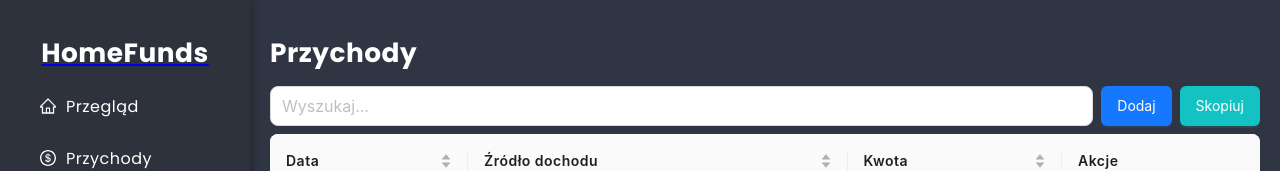
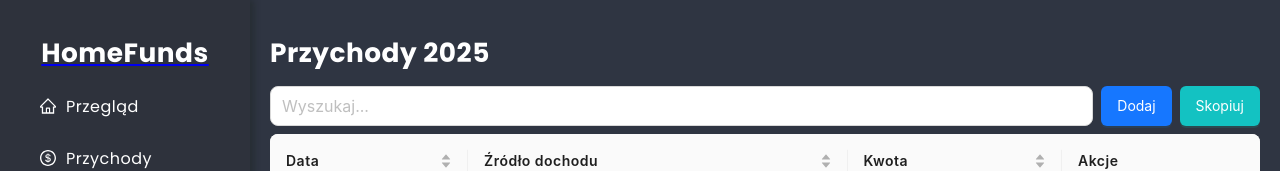
Before and after one commit to Kris87M/home-funds, a React (Create React App) app: page /income in a window 1280 px wide. Shown: the top 171 px of the page. Built offline with nearby package versions, Linux system fonts and the light colour scheme; data requests are answered from the project's data file; what chartjs-plugin-datalabels would draw is missing.

Commit message:
Add info about selectedMonth to headings

```diff
--- a/src/pages/BalanceSheet/BalanceSheet.js
+++ b/src/pages/BalanceSheet/BalanceSheet.js
@@ -1,5 +1,6 @@
 import { Pie } from 'react-chartjs-2';
 import { Chart as ChartJS, ArcElement, Tooltip, Legend } from 'chart.js';
+import { useSelector } from 'react-redux';
 import { useFilteredData } from 'hooks/useFiltredData';
 import { generateColors } from 'utils/generateColorsUtils';
 import ChartDataLabels from 'chartjs-plugin-datalabels';
@@ -7,7 +8,8 @@ import ChartDataLabels from 'chartjs-plugin-datalabels';
 ChartJS.register(ArcElement, ChartDataLabels, Tooltip, Legend);
 
 const BalanceSheet = () => {
- const { transactions, income, recurringBills } = useFilteredData();
+  const { transactions, income, recurringBills } = useFilteredData();
+  const selectedMonth = useSelector(state => state.month.selectedMonth)
 
   const totalIncome = income.reduce((sum, item) => sum + item.amount, 0);
   const totalTransactions = transactions.reduce((sum, item) => sum + item.amount, 0);
@@ -106,7 +108,7 @@ const BalanceSheet = () => {
 
   return (
     <div>
-      <h1 style={{ marginBottom: '2rem' }}>Bilans</h1>
+      <h1 style={{ marginBottom: '2rem' }}>Bilans {selectedMonth ? `(${selectedMonth})` : 2025}</h1>
       <div
         style={{
           display: 'flex',
--- a/src/pages/Income/Income.js
+++ b/src/pages/Income/Income.js
@@ -80,7 +80,7 @@ const Income = () => {
 
   return (
     <div>
-      <h1>Przychody</h1>
+      <h1>Przychody {selectedMonth ? `(${selectedMonth})` : 2025}</h1>
       <div style={{ display: 'flex', gap: 8, marginBottom: 8 }}>
         <SearchForm onSearch={setSearchValue} />
         <Button
--- a/src/pages/Overview/Overview.js
+++ b/src/pages/Overview/Overview.js
@@ -11,6 +11,7 @@ const Overview = () => {
   const navigate = useNavigate();
 
   const { transactions, income, recurringBills } = useFilteredData();
+  const selectedMonth = useSelector(state => state.month.selectedMonth)
   const pots = useSelector(state => state.pots.items)
   const totalIncome = calculateTotal(income);
   const totalRecurringBills = calculateTotal(recurringBills);
@@ -21,7 +22,7 @@ const Overview = () => {
 
   return (
     <div>
-      <h1>Przegląd</h1>
+      <h1>Przegląd {selectedMonth ? `(${selectedMonth})` : 2025}</h1>
       <Row gutter={16}>
         <OverviewCard title='Przychody' total={formatToTwoDecimalPlaces(totalIncome)} type='income' onNavigate={() => navigate('/income')}/>
         <OverviewCard title='Stałe wydatki' total={formatToTwoDecimalPlaces(totalRecurringBills)} type='recurringBills' onNavigate={() => navigate('/recurring-bills')}/>
--- a/src/pages/RecurringBills/RecurringBills.js
+++ b/src/pages/RecurringBills/RecurringBills.js
@@ -82,7 +82,7 @@ const RecurringBills = () => {
 
   return (
     <div>
-      <h1>Stałe wydatki</h1>
+      <h1>Stałe wydatki {selectedMonth ? `(${selectedMonth})` : 2025}</h1>
       <div style={{display: 'flex', gap: 8, marginBottom: 8}}>
         <SearchForm onSearch={setSearchValue}/>
         <Button
--- a/src/pages/Transactions/Transactions.js
+++ b/src/pages/Transactions/Transactions.js
@@ -12,7 +12,8 @@ import dayjs from 'dayjs';
 
 const Transactions = () => {
   const dispatch = useDispatch();
- const { transactions } = useFilteredData();
+  const { transactions } = useFilteredData();
+  const selectedMonth = useSelector(state => state.month.selectedMonth)
   const error = useSelector((state) => state.transactions.error);
 
   const [isModalOpen, setIsModalOpen] = useState(false);
@@ -75,7 +76,7 @@ const Transactions = () => {
 
   return (
     <div>
-      <h1>Bieżące wydatki</h1>
+      <h1>Bieżące wydatki {selectedMonth ? `(${selectedMonth})` : 2025}</h1>
       <div style={{display: 'flex', gap: 8, marginBottom: 8}}>
         <SearchForm onSearch={setSearchValue} />
         <Button
```
